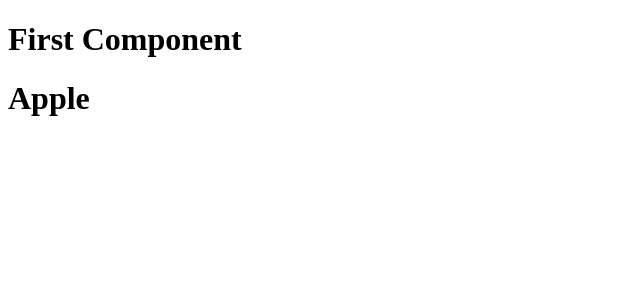
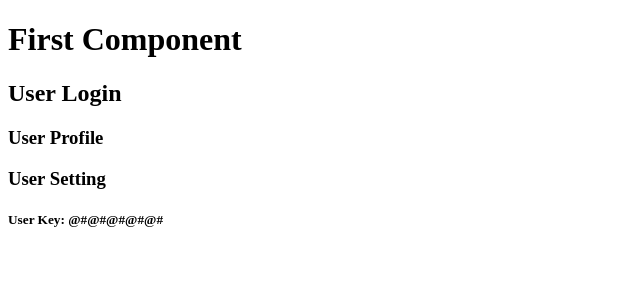
Before and after one commit to anand9698/reacts-tuts, a React (Vite) app: page / in a window 1280 px wide. Shown: the top 300 px of the page, without its empty margins (0-640 px from the left). Built offline with nearby package versions, Linux system fonts and the light colour scheme.

Commit message:
Import & Export

```diff
--- a/src/App.jsx
+++ b/src/App.jsx
@@ -1,17 +1,17 @@
+import UserLogin, {Profile, Setting, UserKey} from "./UserLogin";
 
 function App(){
   return(
     <div>
       <h1>First Component</h1>
-      <Apple/>
+      <UserLogin/>
+      <Profile/>
+      <Setting/>
+
+      <h5>User Key: {UserKey} </h5>
+
     </div>
   )
 }
 
-function Apple(){
-  return(
-  <h1>Apple</h1>
-  )
-}
-
 export default App;
--- /dev/null
+++ b/src/UserLogin.jsx
@@ -0,0 +1,23 @@
+function UserLogin(){
+    return(
+        <div>
+            <h2>User Login</h2>
+        </div>
+    )
+}
+
+export default UserLogin;
+
+export function Profile(){
+    return(
+        <h3>User Profile</h3>
+    )
+}
+
+export function Setting(){
+    return(
+        <h3>User Setting</h3>
+    )
+}
+
+export const UserKey="@#@#@#@#@#"
```
